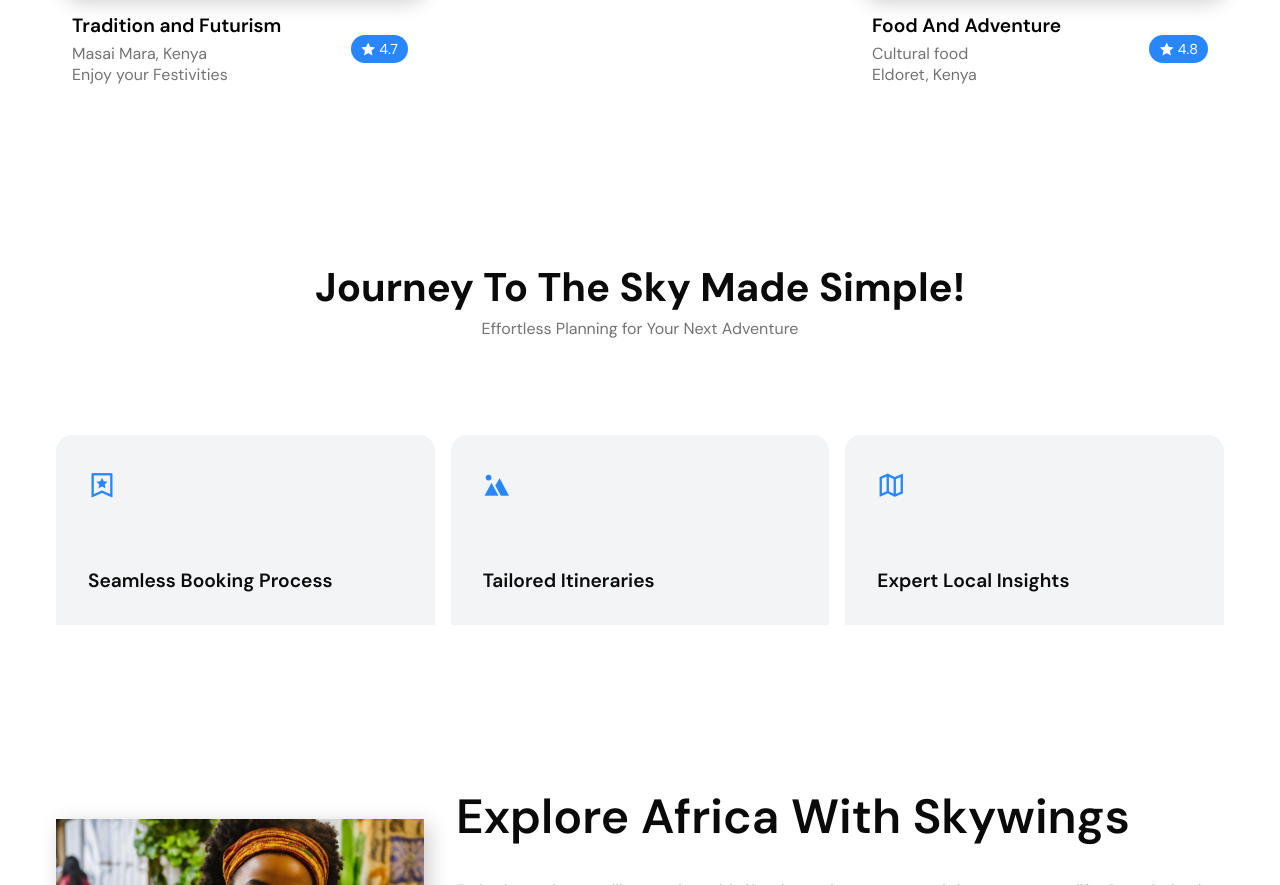
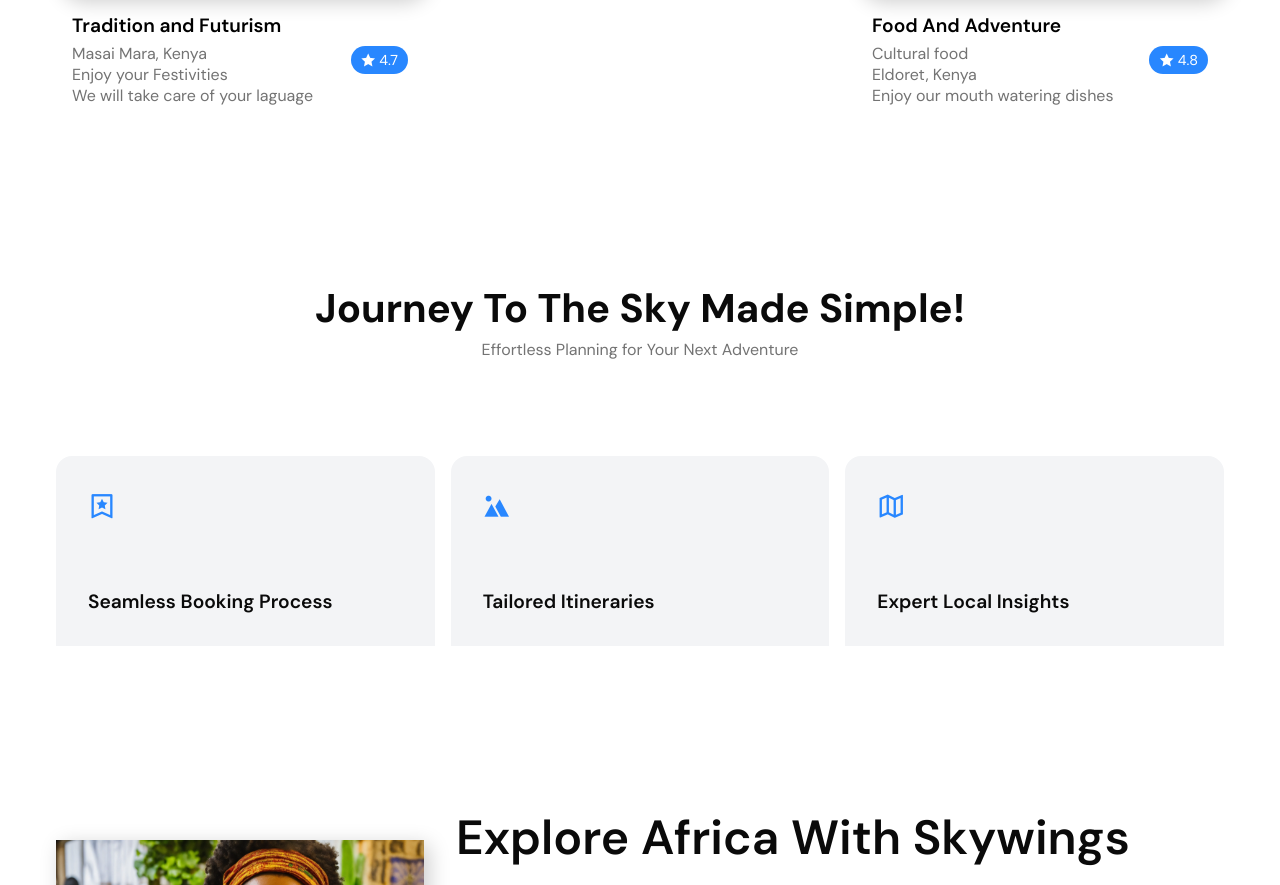
Before and after one commit to Brian-Isamba/Flight-booking, a plain HTML site: page index.html in a window 1280 px wide. Shown: the part 1326-2211 px from the top of the page. Drawn offline with nearby package versions, Linux system fonts and the light colour scheme.

Commit message:
added destination description

```diff
--- a/index.html
+++ b/index.html
@@ -68,6 +68,7 @@
               <h4>Tradition and Futurism</h4>
               <p>Masai Mara, Kenya</p>
               <p>Enjoy your Festivities </p>
+              <p>We will take care of your laguage</p>
 
             </div>
             <div class="destination__rating">
@@ -96,6 +97,7 @@
               <h4>Food And Adventure</h4>
                <p>Cultural food</p>
               <p>Eldoret, Kenya</p>
+              <p>Enjoy our mouth watering dishes</p>
             </div>
             <div class="destination__rating">
               <span><i class="ri-star-fill"></i></span>
```
